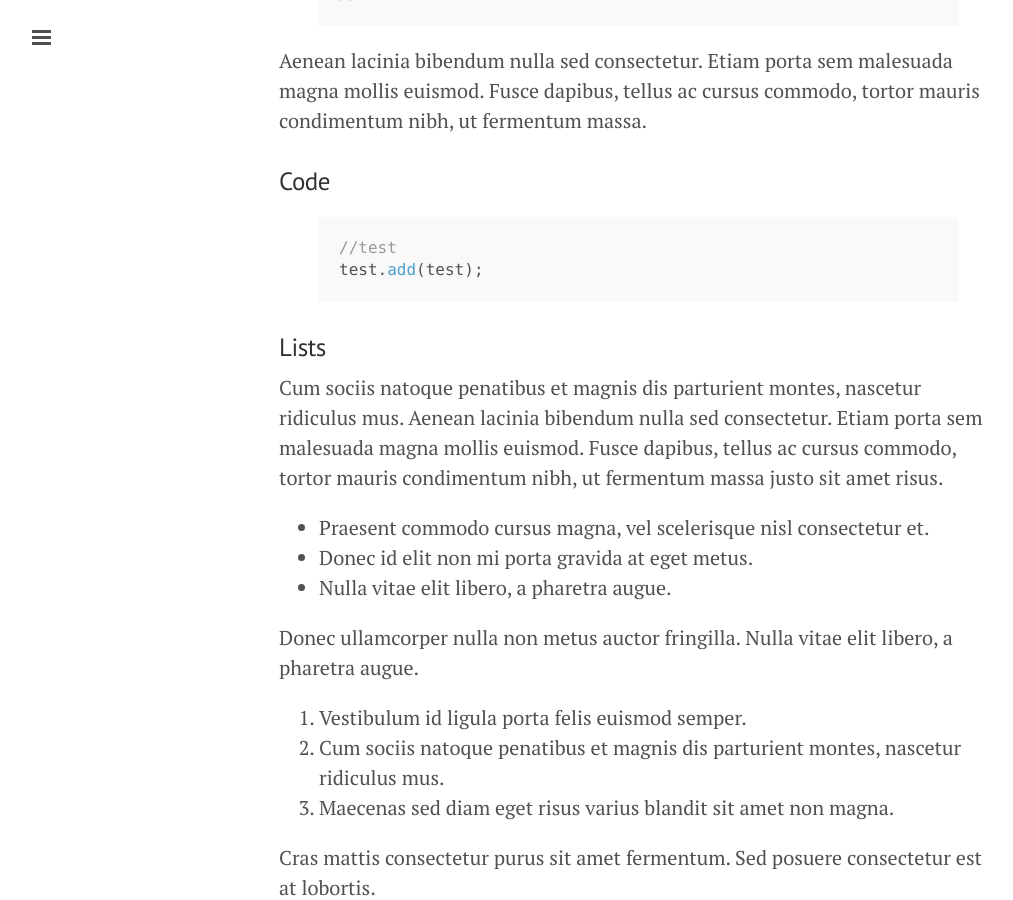
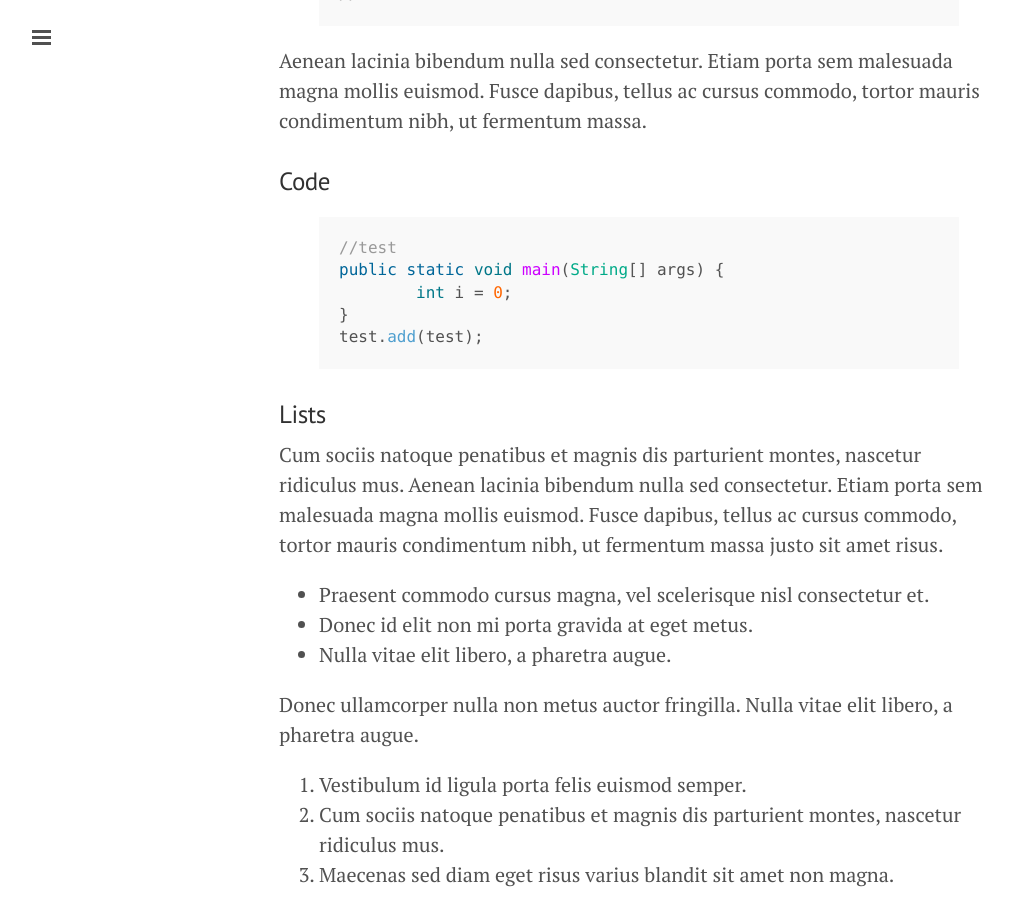
Before and after one commit to mmelchio/mmelchio.github.io, a Jekyll site: the page built from _posts/2014-01-01-example-content.md, in a window 1280 px wide and 900 px high, scrolled down 1738 px. Shown: the whole window, without its empty margins (1-1014 px from the left). Built offline with Jekyll 4.4.1, drawn with Linux system fonts in a browser that asks for light colours; Markdown is read by kramdown in place of the engine named in the settings.

Commit message:
test codesnippet

```diff
--- a/_posts/2014-01-01-example-content.md
+++ b/_posts/2014-01-01-example-content.md
@@ -58,6 +58,9 @@ Aenean lacinia bibendum nulla sed consectetur. Etiam porta sem malesuada magna m
 
 {% highlight java %}
 //test
+public static void main(String[] args) {
+	int i = 0;
+}
 test.add(test);
 {% endhighlight %}
 
```
